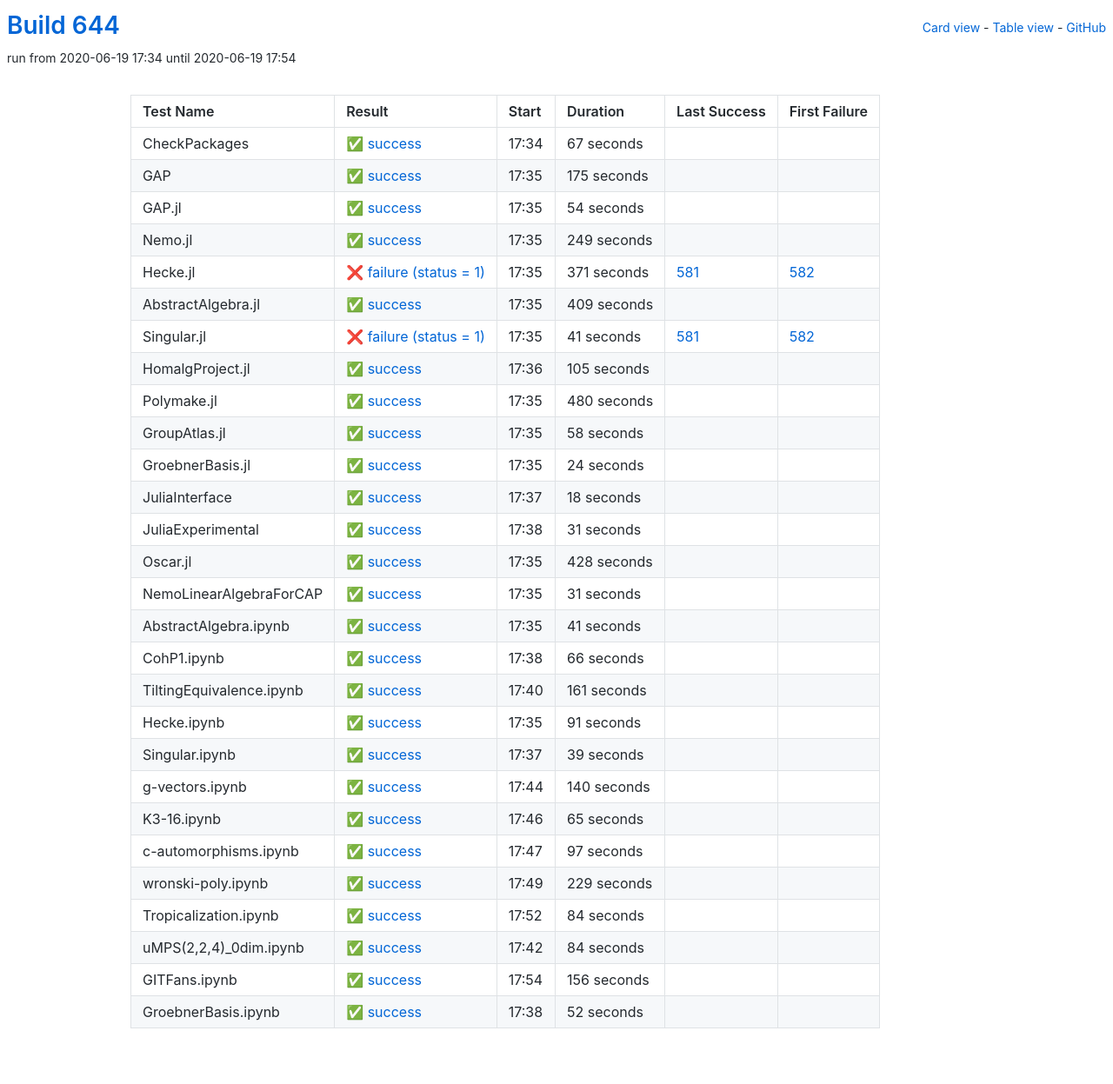
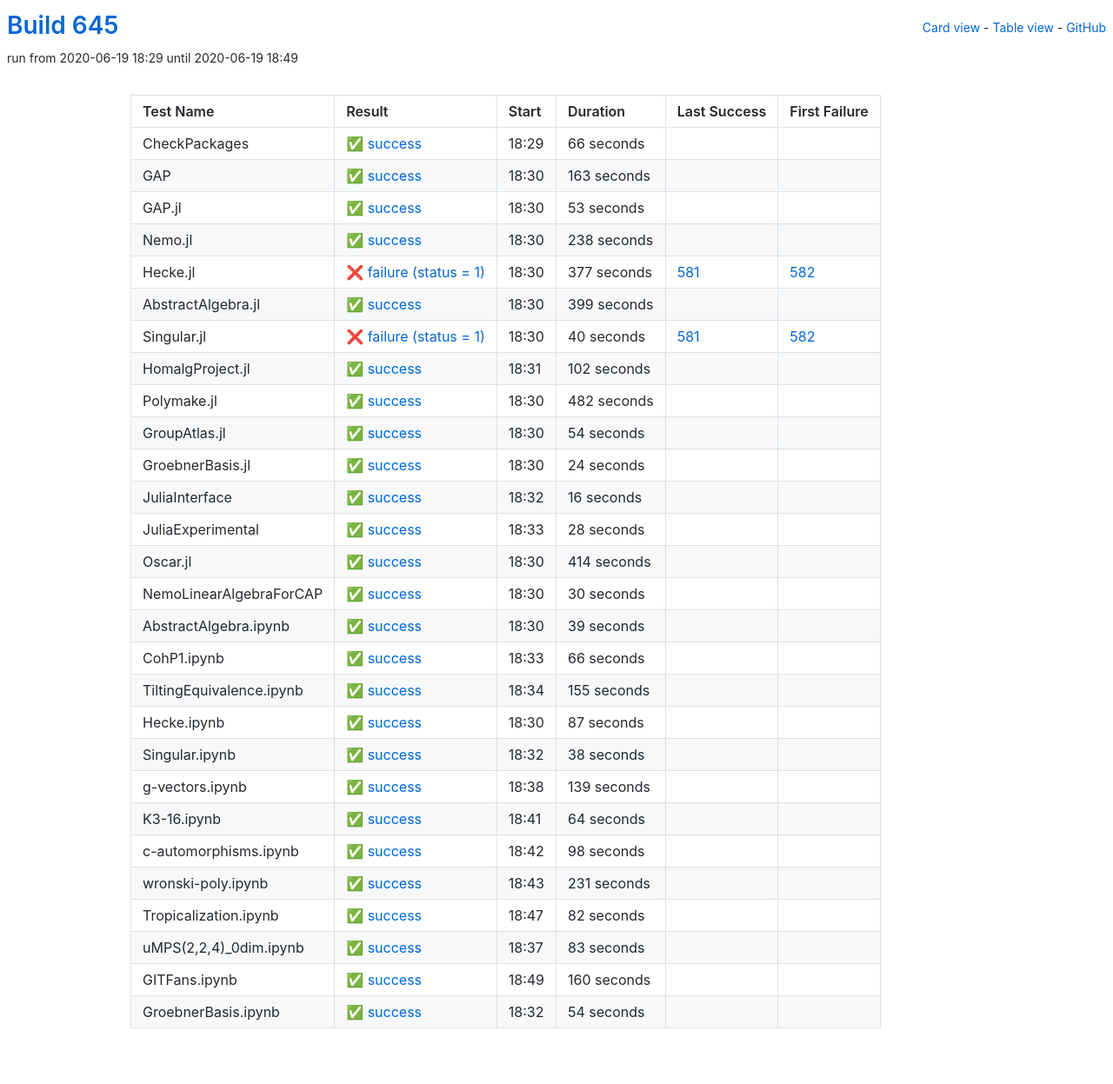
Before and after one commit to oscar-system/oscar-ci-status-1.4, a Jekyll site: the page built from table.html, in a window 1280 px wide. Shown: the whole page at 87% size. Built offline with Jekyll 4.4.1, drawn with Linux system fonts in a browser that asks for light colours.

Commit message:
Build #645

```diff
--- a/_data/ci.yml
+++ b/_data/ci.yml
@@ -1,6 +1,6 @@
 ---
-build: 644
-build_url: https://oscarci.mathematik.uni-kl.de/job/oscar-julia-1.4/644/
+build: 645
+build_url: https://oscarci.mathematik.uni-kl.de/job/oscar-julia-1.4/645/
 job: oscar-julia-1.4
 organization: oscar-system
 repo: oscar-ci-status-1.4
@@ -8,32 +8,116 @@ repourl: https://github.com/oscar-system/oscar-ci-status-1.4
 tests:
 - name: CheckPackages
   id: checkpackages
-  log: https://oscarci.mathematik.uni-kl.de/job/oscar-julia-1.4/644/artifact/logs/build-644/CheckPackages.log
-  start: 2020-06-19 17:34
+  log: https://oscarci.mathematik.uni-kl.de/job/oscar-julia-1.4/645/artifact/logs/build-645/CheckPackages.log
+  start: 2020-06-19 18:29
   success: true
   exitcode: 0
   status: success
-  duration: 67
+  duration: 66
   last_success: false
   last_success_url:
   first_failure: false
   first_failure_url:
 - name: GAP
   id: gap
-  log: https://oscarci.mathematik.uni-kl.de/job/oscar-julia-1.4/644/artifact/logs/build-644/GAP.log
-  start: 2020-06-19 17:35
+  log: https://oscarci.mathematik.uni-kl.de/job/oscar-julia-1.4/645/artifact/logs/build-645/GAP.log
+  start: 2020-06-19 18:30
   success: true
   exitcode: 0
   status: success
-  duration: 175
+  duration: 163
   last_success: false
   last_success_url:
   first_failure: false
   first_failure_url:
 - name: GAP.jl
   id: gap-jl
-  log: https://oscarci.mathematik.uni-kl.de/job/oscar-julia-1.4/644/artifact/logs/build-644/GAP.jl.log
-  start: 2020-06-19 17:35
+  log: https://oscarci.mathematik.uni-kl.de/job/oscar-julia-1.4/645/artifact/logs/build-645/GAP.jl.log
+  start: 2020-06-19 18:30
+  success: true
+  exitcode: 0
+  status: success
+  duration: 53
+  last_success: false
+  last_success_url:
+  first_failure: false
+  first_failure_url:
+- name: Nemo.jl
+  id: nemo-jl
+  log: https://oscarci.mathematik.uni-kl.de/job/oscar-julia-1.4/645/artifact/logs/build-645/Nemo.jl.log
+  start: 2020-06-19 18:30
+  success: true
+  exitcode: 0
+  status: success
+  duration: 238
+  last_success: false
+  last_success_url:
+  first_failure: false
+  first_failure_url:
+- name: Hecke.jl
+  id: hecke-jl
+  log: https://oscarci.mathematik.uni-kl.de/job/oscar-julia-1.4/645/artifact/logs/build-645/Hecke.jl.log
+  start: 2020-06-19 18:30
+  success: false
+  exitcode: 1
+  status: failure
+  duration: 377
+  last_success: 581
+  last_success_url: https://oscarci.mathematik.uni-kl.de/job/oscar-julia-1.4/581/
+  first_failure: 582
+  first_failure_url: https://oscarci.mathematik.uni-kl.de/job/oscar-julia-1.4/582/
+- name: AbstractAlgebra.jl
+  id: abstractalgebra-jl
+  log: https://oscarci.mathematik.uni-kl.de/job/oscar-julia-1.4/645/artifact/logs/build-645/AbstractAlgebra.jl.log
+  start: 2020-06-19 18:30
+  success: true
+  exitcode: 0
+  status: success
+  duration: 399
+  last_success: false
+  last_success_url:
+  first_failure: false
+  first_failure_url:
+- name: Singular.jl
+  id: singular-jl
+  log: https://oscarci.mathematik.uni-kl.de/job/oscar-julia-1.4/645/artifact/logs/build-645/Singular.jl.log
+  start: 2020-06-19 18:30
+  success: false
+  exitcode: 1
+  status: failure
+  duration: 40
+  last_success: 581
+  last_success_url: https://oscarci.mathematik.uni-kl.de/job/oscar-julia-1.4/581/
+  first_failure: 582
+  first_failure_url: https://oscarci.mathematik.uni-kl.de/job/oscar-julia-1.4/582/
+- name: HomalgProject.jl
+  id: homalgproject-jl
+  log: https://oscarci.mathematik.uni-kl.de/job/oscar-julia-1.4/645/artifact/logs/build-645/HomalgProject.jl.log
+  start: 2020-06-19 18:31
+  success: true
+  exitcode: 0
+  status: success
+  duration: 102
+  last_success: false
+  last_success_url:
+  first_failure: false
+  first_failure_url:
+- name: Polymake.jl
+  id: polymake-jl
+  log: https://oscarci.mathematik.uni-kl.de/job/oscar-julia-1.4/645/artifact/logs/build-645/Polymake.jl.log
+  start: 2020-06-19 18:30
+  success: true
+  exitcode: 0
+  status: success
+  duration: 482
+  last_success: false
+  last_success_url:
+  first_failure: false
+  first_failure_url:
+- name: GroupAtlas.jl
+  id: groupatlas-jl
+  log: https://oscarci.mathematik.uni-kl.de/job/oscar-julia-1.4/645/artifact/logs/build-645/GroupAtlas.jl.log
+  start: 2020-06-19 18:30
   success: true
   exitcode: 0
   status: success
@@ -42,94 +126,10 @@ tests:
   last_success_url:
   first_failure: false
   first_failure_url:
-- name: Nemo.jl
-  id: nemo-jl
-  log: https://oscarci.mathematik.uni-kl.de/job/oscar-julia-1.4/644/artifact/logs/build-644/Nemo.jl.log
-  start: 2020-06-19 17:35
-  success: true
-  exitcode: 0
-  status: success
-  duration: 249
-  last_success: false
-  last_success_url:
-  first_failure: false
-  first_failure_url:
-- name: Hecke.jl
-  id: hecke-jl
-  log: https://oscarci.mathematik.uni-kl.de/job/oscar-julia-1.4/644/artifact/logs/build-644/Hecke.jl.log
-  start: 2020-06-19 17:35
-  success: false
-  exitcode: 1
-  status: failure
-  duration: 371
-  last_success: 581
-  last_success_url: https://oscarci.mathematik.uni-kl.de/job/oscar-julia-1.4/581/
-  first_failure: 582
-  first_failure_url: https://oscarci.mathematik.uni-kl.de/job/oscar-julia-1.4/582/
-- name: AbstractAlgebra.jl
-  id: abstractalgebra-jl
-  log: https://oscarci.mathematik.uni-kl.de/job/oscar-julia-1.4/644/artifact/logs/build-644/AbstractAlgebra.jl.log
-  start: 2020-06-19 17:35
-  success: true
-  exitcode: 0
-  status: success
-  duration: 409
-  last_success: false
-  last_success_url:
-  first_failure: false
-  first_failure_url:
-- name: Singular.jl
-  id: singular-jl
-  log: https://oscarci.mathematik.uni-kl.de/job/oscar-julia-1.4/644/artifact/logs/build-644/Singular.jl.log
-  start: 2020-06-19 17:35
-  success: false
-  exitcode: 1
-  status: failure
-  duration: 41
-  last_success: 581
-  last_success_url: https://oscarci.mathematik.uni-kl.de/job/oscar-julia-1.4/581/
-  first_failure: 582
-  first_failure_url: https://oscarci.mathematik.uni-kl.de/job/oscar-julia-1.4/582/
-- name: HomalgProject.jl
-  id: homalgproject-jl
-  log: https://oscarci.mathematik.uni-kl.de/job/oscar-julia-1.4/644/artifact/logs/build-644/HomalgProject.jl.log
-  start: 2020-06-19 17:36
-  success: true
-  exitcode: 0
-  status: success
-  duration: 105
-  last_success: false
-  last_success_url:
-  first_failure: false
-  first_failure_url:
-- name: Polymake.jl
-  id: polymake-jl
-  log: https://oscarci.mathematik.uni-kl.de/job/oscar-julia-1.4/644/artifact/logs/build-644/Polymake.jl.log
-  start: 2020-06-19 17:35
-  success: true
-  exitcode: 0
-  status: success
-  duration: 480
-  last_success: false
-  last_success_url:
-  first_failure: false
-  first_failure_url:
-- name: GroupAtlas.jl
-  id: groupatlas-jl
-  log: https://oscarci.mathematik.uni-kl.de/job/oscar-julia-1.4/644/artifact/logs/build-644/GroupAtlas.jl.log
-  start: 2020-06-19 17:35
-  success: true
-  exitcode: 0
-  status: success
-  duration: 58
-  last_success: false
-  last_success_url:
-  first_failure: false
-  first_failure_url:
 - name: GroebnerBasis.jl
   id: groebnerbasis-jl
-  log: https://oscarci.mathematik.uni-kl.de/job/oscar-julia-1.4/644/artifact/logs/build-644/GroebnerBasis.jl.log
-  start: 2020-06-19 17:35
+  log: https://oscarci.mathematik.uni-kl.de/job/oscar-julia-1.4/645/artifact/logs/build-645/GroebnerBasis.jl.log
+  start: 2020-06-19 18:30
   success: true
   exitcode: 0
   status: success
@@ -140,68 +140,68 @@ tests:
   first_failure_url:
 - name: JuliaInterface
   id: juliainterface
-  log: https://oscarci.mathematik.uni-kl.de/job/oscar-julia-1.4/644/artifact/logs/build-644/JuliaInterface.log
-  start: 2020-06-19 17:37
+  log: https://oscarci.mathematik.uni-kl.de/job/oscar-julia-1.4/645/artifact/logs/build-645/JuliaInterface.log
+  start: 2020-06-19 18:32
   success: true
   exitcode: 0
   status: success
-  duration: 18
+  duration: 16
   last_success: false
   last_success_url:
   first_failure: false
   first_failure_url:
 - name: JuliaExperimental
   id: juliaexperimental
-  log: https://oscarci.mathematik.uni-kl.de/job/oscar-julia-1.4/644/artifact/logs/build-644/JuliaExperimental.log
-  start: 2020-06-19 17:38
+  log: https://oscarci.mathematik.uni-kl.de/job/oscar-julia-1.4/645/artifact/logs/build-645/JuliaExperimental.log
+  start: 2020-06-19 18:33
   success: true
   exitcode: 0
   status: success
-  duration: 31
+  duration: 28
   last_success: false
   last_success_url:
   first_failure: false
   first_failure_url:
 - name: Oscar.jl
   id: oscar-jl
-  log: https://oscarci.mathematik.uni-kl.de/job/oscar-julia-1.4/644/artifact/logs/build-644/Oscar.jl.log
-  start: 2020-06-19 17:35
+  log: https://oscarci.mathematik.uni-kl.de/job/oscar-julia-1.4/645/artifact/logs/build-645/Oscar.jl.log
+  start: 2020-06-19 18:30
   success: true
   exitcode: 0
   status: success
-  duration: 428
+  duration: 414
   last_success: false
   last_success_url:
   first_failure: false
   first_failure_url:
 - name: NemoLinearAlgebraForCAP
   id: nemolinearalgebraforcap
-  log: https://oscarci.mathematik.uni-kl.de/job/oscar-julia-1.4/644/artifact/logs/build-644/NemoLinearAlgebraForCAP.log
-  start: 2020-06-19 17:35
+  log: https://oscarci.mathematik.uni-kl.de/job/oscar-julia-1.4/645/artifact/logs/build-645/NemoLinearAlgebraForCAP.log
+  start: 2020-06-19 18:30
   success: true
   exitcode: 0
   status: success
-  duration: 31
+  duration: 30
   last_success: false
   last_success_url:
   first_failure: false
   first_failure_url:
 - name: AbstractAlgebra.ipynb
   id: abstractalgebra-ipynb
-  log: https://oscarci.mathematik.uni-kl.de/job/oscar-julia-1.4/644/artifact/logs/build-644/AbstractAlgebra.ipynb.log
-  start: 2020-06-19 17:35
+  log: https://oscarci.mathematik.uni-kl.de/job/oscar-julia-1.4/645/artifact/logs/build-645/AbstractAlgebra.ipynb.log
+  start: 2020-06-19 18:30
   success: true
   exitcode: 0
   status: success
-  duration: 41
+  duration: 39
   last_success: false
   last_success_url:
   first_failure: false
   first_failure_url:
 - name: CohP1.ipynb
   id: cohp1-ipynb
-  log: https://oscarci.mathematik.uni-kl.de/job/oscar-julia-1.4/644/artifact/logs/build-644/CohP1.ipynb.log
-  start: 2020-06-19 17:38
+  log: https://oscarci.mathematik.uni-kl.de/job/oscar-julia-1.4/645/artifact/logs/build-645/CohP1.ipynb.log
+  start: 2020-06-19 18:33
   success: true
   exitcode: 0
   status: success
@@ -212,132 +212,132 @@ tests:
   first_failure_url:
 - name: TiltingEquivalence.ipynb
   id: tiltingequivalence-ipynb
-  log: https://oscarci.mathematik.uni-kl.de/job/oscar-julia-1.4/644/artifact/logs/build-644/TiltingEquivalence.ipynb.log
-  start: 2020-06-19 17:40
+  log: https://oscarci.mathematik.uni-kl.de/job/oscar-julia-1.4/645/artifact/logs/build-645/TiltingEquivalence.ipynb.log
+  start: 2020-06-19 18:34
   success: true
   exitcode: 0
   status: success
-  duration: 161
+  duration: 155
   last_success: false
   last_success_url:
   first_failure: false
   first_failure_url:
 - name: Hecke.ipynb
   id: hecke-ipynb
-  log: https://oscarci.mathematik.uni-kl.de/job/oscar-julia-1.4/644/artifact/logs/build-644/Hecke.ipynb.log
-  start: 2020-06-19 17:35
+  log: https://oscarci.mathematik.uni-kl.de/job/oscar-julia-1.4/645/artifact/logs/build-645/Hecke.ipynb.log
+  start: 2020-06-19 18:30
   success: true
   exitcode: 0
   status: success
-  duration: 91
+  duration: 87
   last_success: false
   last_success_url:
   first_failure: false
   first_failure_url:
 - name: Singular.ipynb
   id: singular-ipynb
-  log: https://oscarci.mathematik.uni-kl.de/job/oscar-julia-1.4/644/artifact/logs/build-644/Singular.ipynb.log
-  start: 2020-06-19 17:37
+  log: https://oscarci.mathematik.uni-kl.de/job/oscar-julia-1.4/645/artifact/logs/build-645/Singular.ipynb.log
+  start: 2020-06-19 18:32
   success: true
   exitcode: 0
   status: success
-  duration: 39
+  duration: 38
   last_success: false
   last_success_url:
   first_failure: false
   first_failure_url:
 - name: g-vectors.ipynb
   id: g-vectors-ipynb
-  log: https://oscarci.mathematik.uni-kl.de/job/oscar-julia-1.4/644/artifact/logs/build-644/g-vectors.ipynb.log
-  start: 2020-06-19 17:44
+  log: https://oscarci.mathematik.uni-kl.de/job/oscar-julia-1.4/645/artifact/logs/build-645/g-vectors.ipynb.log
+  start: 2020-06-19 18:38
   success: true
   exitcode: 0
   status: success
-  duration: 140
+  duration: 139
   last_success: false
   last_success_url:
   first_failure: false
   first_failure_url:
 - name: K3-16.ipynb
   id: k3-16-ipynb
-  log: https://oscarci.mathematik.uni-kl.de/job/oscar-julia-1.4/644/artifact/logs/build-644/K3-16.ipynb.log
-  start: 2020-06-19 17:46
+  log: https://oscarci.mathematik.uni-kl.de/job/oscar-julia-1.4/645/artifact/logs/build-645/K3-16.ipynb.log
+  start: 2020-06-19 18:41
   success: true
   exitcode: 0
   status: success
-  duration: 65
+  duration: 64
   last_success: false
   last_success_url:
   first_failure: false
   first_failure_url:
 - name: c-automorphisms.ipynb
   id: c-automorphisms-ipynb
-  log: https://oscarci.mathematik.uni-kl.de/job/oscar-julia-1.4/644/artifact/logs/build-644/c-automorphisms.ipynb.log
-  start: 2020-06-19 17:47
+  log: https://oscarci.mathematik.uni-kl.de/job/oscar-julia-1.4/645/artifact/logs/build-645/c-automorphisms.ipynb.log
+  start: 2020-06-19 18:42
   success: true
   exitcode: 0
   status: success
-  duration: 97
+  duration: 98
   last_success: false
   last_success_url:
   first_failure: false
   first_failure_url:
 - name: wronski-poly.ipynb
   id: wronski-poly-ipynb
-  log: https://oscarci.mathematik.uni-kl.de/job/oscar-julia-1.4/644/artifact/logs/build-644/wronski-poly.ipynb.log
-  start: 2020-06-19 17:49
+  log: https://oscarci.mathematik.uni-kl.de/job/oscar-julia-1.4/645/artifact/logs/build-645/wronski-poly.ipynb.log
+  start: 2020-06-19 18:43
   success: true
   exitcode: 0
   status: success
-  duration: 229
+  duration: 231
   last_success: false
   last_success_url:
   first_failure: false
   first_failure_url:
 - name: Tropicalization.ipynb
   id: tropicalization-ipynb
-  log: https://oscarci.mathematik.uni-kl.de/job/oscar-julia-1.4/644/artifact/logs/build-644/Tropicalization.ipynb.log
-  start: 2020-06-19 17:52
+  log: https://oscarci.mathematik.uni-kl.de/job/oscar-julia-1.4/645/artifact/logs/build-645/Tropicalization.ipynb.log
+  start: 2020-06-19 18:47
   success: true
   exitcode: 0
   status: success
-  duration: 84
+  duration: 82
   last_success: false
   last_success_url:
   first_failure: false
   first_failure_url:
 - name: uMPS(2,2,4)_0dim.ipynb
   id: umps-2-2-4-0dim-ipynb
-  log: https://oscarci.mathematik.uni-kl.de/job/oscar-julia-1.4/644/artifact/logs/build-644/uMPS-2-2-4-_0dim.ipynb.log
-  start: 2020-06-19 17:42
+  log: https://oscarci.mathematik.uni-kl.de/job/oscar-julia-1.4/645/artifact/logs/build-645/uMPS-2-2-4-_0dim.ipynb.log
+  start: 2020-06-19 18:37
   success: true
   exitcode: 0
   status: success
-  duration: 84
+  duration: 83
   last_success: false
   last_success_url:
   first_failure: false
   first_failure_url:
 - name: GITFans.ipynb
   id: gitfans-ipynb
-  log: https://oscarci.mathematik.uni-kl.de/job/oscar-julia-1.4/644/artifact/logs/build-644/GITFans.ipynb.log
-  start: 2020-06-19 17:54
+  log: https://oscarci.mathematik.uni-kl.de/job/oscar-julia-1.4/645/artifact/logs/build-645/GITFans.ipynb.log
+  start: 2020-06-19 18:49
   success: true
   exitcode: 0
   status: success
-  duration: 156
+  duration: 160
   last_success: false
   last_success_url:
   first_failure: false
   first_failure_url:
 - name: GroebnerBasis.ipynb
   id: groebnerbasis-ipynb
-  log: https://oscarci.mathematik.uni-kl.de/job/oscar-julia-1.4/644/artifact/logs/build-644/GroebnerBasis.ipynb.log
-  start: 2020-06-19 17:38
+  log: https://oscarci.mathematik.uni-kl.de/job/oscar-julia-1.4/645/artifact/logs/build-645/GroebnerBasis.ipynb.log
+  start: 2020-06-19 18:32
   success: true
   exitcode: 0
   status: success
-  duration: 52
+  duration: 54
   last_success: false
   last_success_url:
   first_failure: false
```
Also changed, not shown: README.md.
